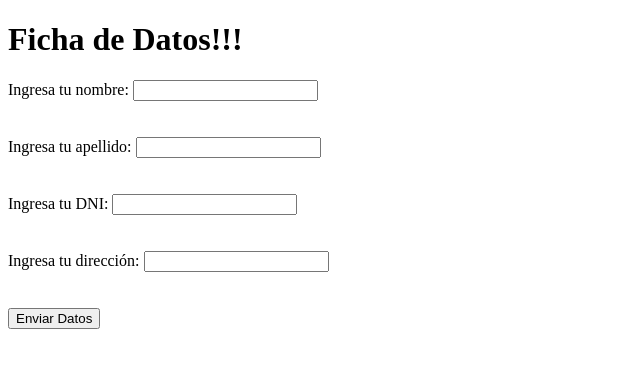
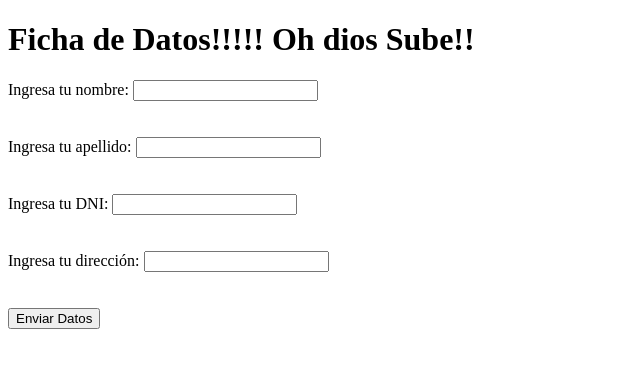
Before and after one commit to dianaVidalC/ficha-de-datos, a plain HTML site: page index.html in a window 1280 px wide. Shown: the whole page, without its empty margins (0-640 px from the left). Drawn offline with Linux system fonts and the light colour scheme.

Commit message:
nuevo cambio a mi index

```diff
--- a/index.html
+++ b/index.html
@@ -7,7 +7,7 @@
   <title>ficha de datos</title>
 </head>
 <body>
-  <h1>Ficha de Datos!!!</h1>
+  <h1>Ficha de Datos!!!!! Oh dios Sube!!</h1>
     <div>
         <label for="nombre">Ingresa tu nombre:</label>
         <input type="text" id="nombre" />
```
